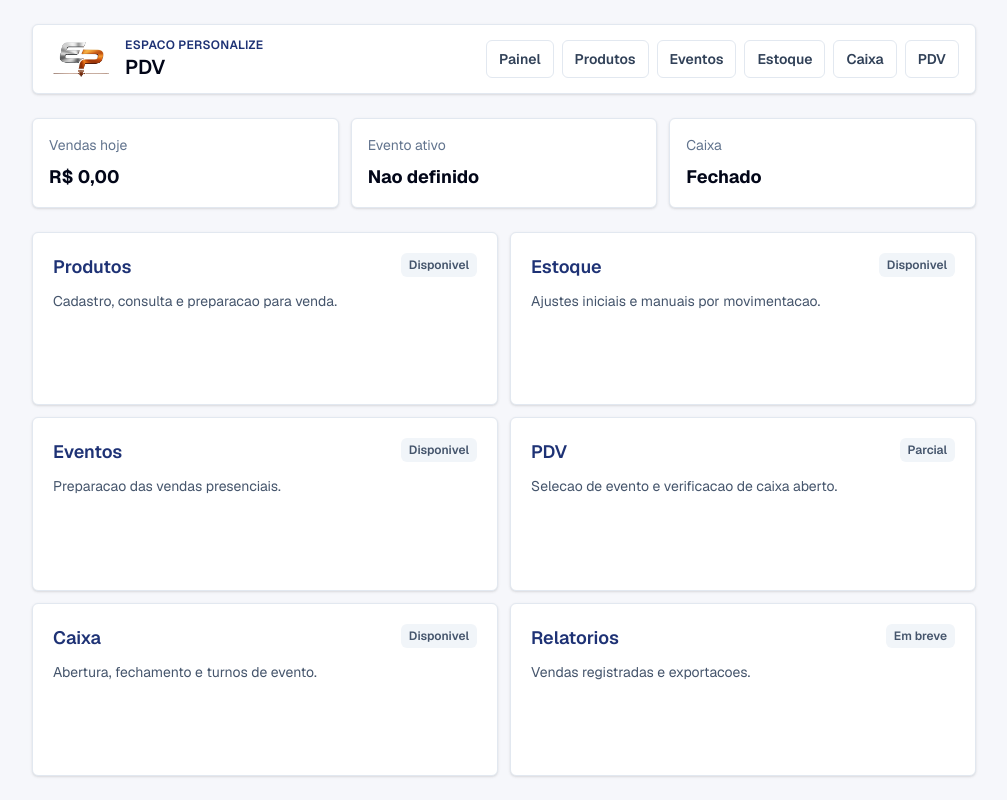
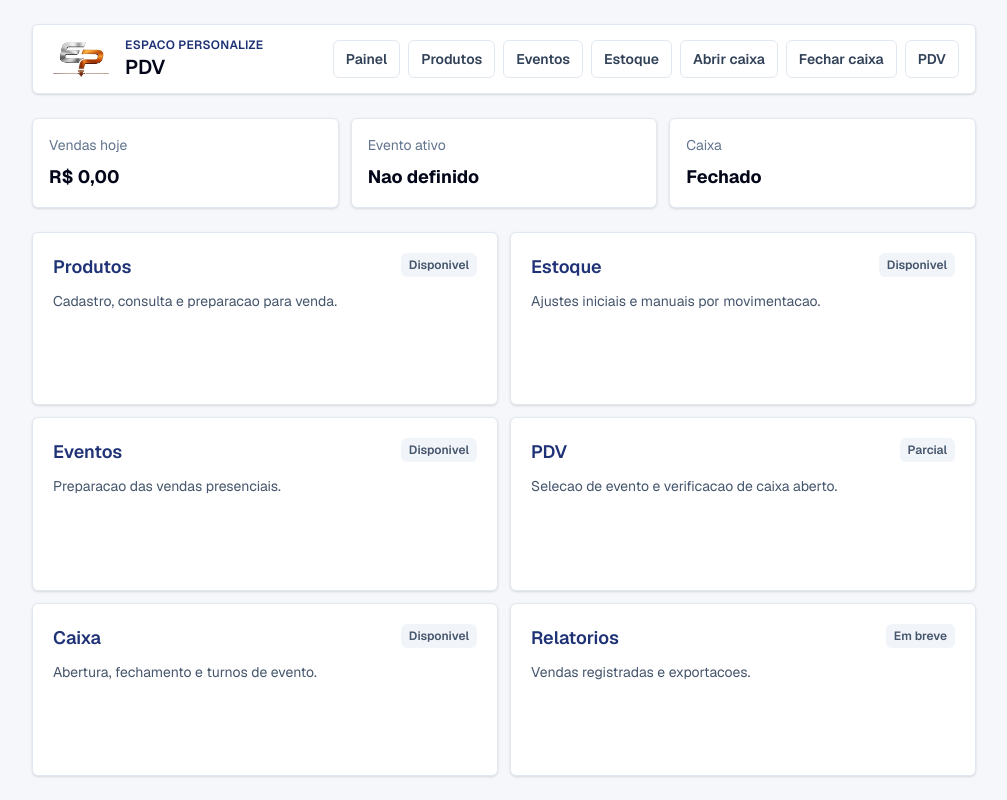
Before and after one commit to almeidaguil/espaco-personalize-pdv, a Next.js app: page / in a window 1280 px wide. Shown: the whole page, without its empty margins (136-1143 px from the left). Built offline with nearby package versions, Linux system fonts and the light colour scheme.

Commit message:
fix: expose cash closing navigation

```diff
--- a/src/shared/components/app-header.tsx
+++ b/src/shared/components/app-header.tsx
@@ -7,7 +7,8 @@ const navigationItems = [
   { href: "/products", label: "Produtos" },
   { href: "/events", label: "Eventos" },
   { href: "/stock", label: "Estoque" },
-  { href: "/cash/open", label: "Caixa" },
+  { href: "/cash/open", label: "Abrir caixa" },
+  { href: "/cash/close", label: "Fechar caixa" },
   { href: "/pdv", label: "PDV" },
 ] as const;
 
```
Also changed, not shown: 1 other file (tests, documents, lock files or other folders).
